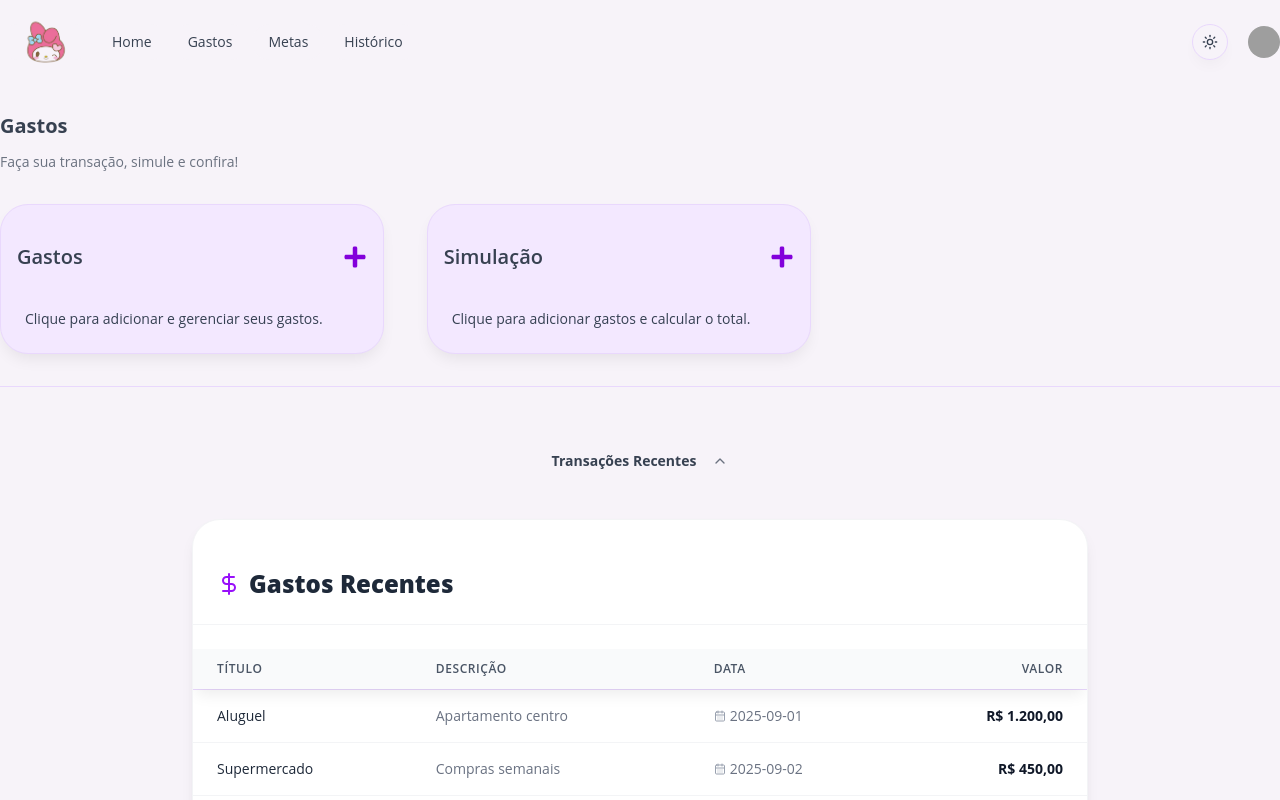
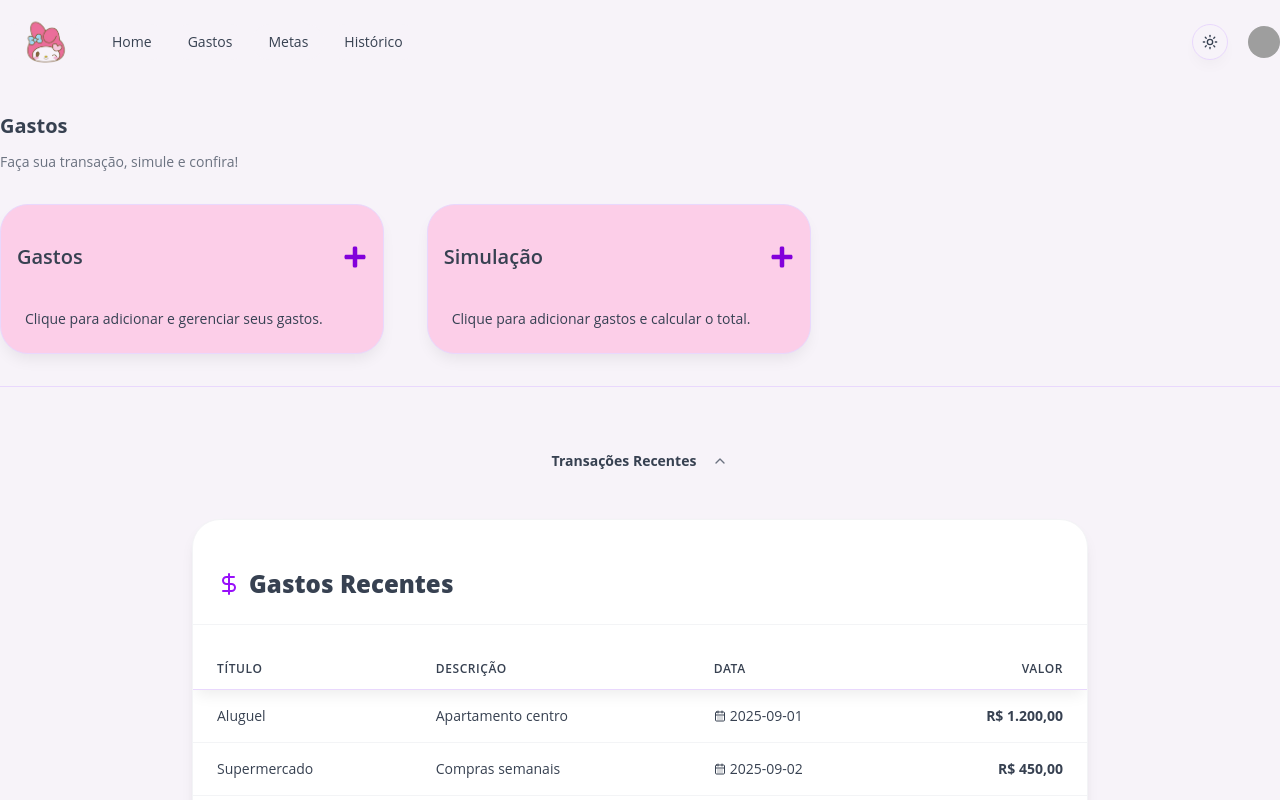
Before and after one commit to davithekid/finances, a Next.js app in the folder front-end/app/: page /transacoes in a window 1280 px wide. Shown: the top 800 px of the page. Built offline with nearby package versions, Linux system fonts and the light colour scheme; grey boxes are pictures that could not be loaded.

Commit message:
style: modo escuro

```diff
--- a/front-end/app/src/app/globals.css
+++ b/front-end/app/src/app/globals.css
@@ -76,9 +76,9 @@
   --card-foreground: oklch(0.3729 0.0306 259.7328);
   --popover: oklch(1.0000 0 0);
   --popover-foreground: oklch(0.3729 0.0306 259.7328);
-  --primary: oklch(0.7367 0.1862 343.6329);
+  --primary: oklch(0.8230 0.1200 346.0180);
   --primary-foreground: oklch(1.0000 0 0);
-  --secondary: oklch(0.7090 0.1592 293.5412);
+  --secondary: oklch(0.9020 0.0630 306.7030);
   --secondary-foreground: oklch(0.4461 0.0263 256.8018);
   --muted: oklch(0.9464 0.0327 307.1745);
   --muted-foreground: oklch(0.5510 0.0234 264.3637);
--- a/front-end/app/src/components/blocks/card/card.jsx
+++ b/front-end/app/src/components/blocks/card/card.jsx
@@ -33,21 +33,21 @@ export function CardDemo() {
       {cards.map((card) => (
         <Card
           key={card.id}
-          className="w-full max-w-sm bg-purple-100 shadow-md hover:shadow-lg transition-shadow duration-300"
+          className="w-full max-w-sm bg-pink-200 dark:bg-[#1c1917] shadow-md hover:shadow-lg transition-shadow duration-300"
         >
           <CardHeader className="flex justify-between items-center p-4">
-            <CardTitle className="text-lg font-semibold dark:text-black">{card.title}</CardTitle>
-            <CardAction className="text-2xl text-purple-700">
+            <CardTitle className="text-lg font-semibold dark:text-white">{card.title}</CardTitle>
+            <CardAction className="text-2xl text-pink-700">
               <card.icon />
             </CardAction>
           </CardHeader>
 
           <CardContent className="px-4 py-2">
-            <p className="text-2xl font-bold text-gray-800">{card.price}</p>
+            <p className="text-2xl font-bold text-gray-800 dark:text-white">{card.price}</p>
           </CardContent>
 
           <CardFooter className="px-4 py-2">
-            <p className="text-sm font-mono text-gray-600">{card.footer}</p>
+            <p className="text-sm font-mono text-gray-600 dark:text-white">{card.footer}</p>
           </CardFooter>
         </Card>
       ))}
--- a/front-end/app/src/components/blocks/card/metas.jsx
+++ b/front-end/app/src/components/blocks/card/metas.jsx
@@ -45,7 +45,7 @@ export function CardMetas() {
   return (
     <>
       {cards.map((card) => (
-        <Card key={card.id} className="w-full max-w-sm bg-purple-100 shadow-md">
+        <Card key={card.id} className="w-full max-w-sm bg-pink-200 dark:bg-[#1c1917] shadow-md">
           <CardHeader>
             <div className="flex items-center justify-between">
               <div className="flex items-center gap-3">
--- a/front-end/app/src/components/blocks/card/simulacao.jsx
+++ b/front-end/app/src/components/blocks/card/simulacao.jsx
@@ -41,15 +41,15 @@ export function CardSimulacao() {
   return (
     <AlertDialog>
       <AlertDialogTrigger asChild>
-        <Card className="w-full max-w-sm bg-purple-100 hover:cursor-pointer hover:shadow-lg hover:scale-101 duration-200 ">
+        <Card className="w-full max-w-sm bg-pink-200 dark:bg-[#1c1917] hover:cursor-pointer hover:shadow-lg hover:scale-101 duration-200 ">
           <CardHeader className="flex items-center justify-between p-4">
             <div>
-              <CardTitle className="lg:text-xl dark:text-black">Simulação</CardTitle>
+              <CardTitle className="lg:text-xl dark:text-white">Simulação</CardTitle>
             </div>
             <FaPlus className="text-2xl text-purple-700" />
           </CardHeader>
           <CardContent>
-            <p className="text-sm text-gray-700">Clique para adicionar gastos e calcular o total.</p>
+            <p className="text-sm text-gray-700 dark:text-white">Clique para adicionar gastos e calcular o total.</p>
           </CardContent>
         </Card>
       </AlertDialogTrigger>
--- a/front-end/app/src/components/blocks/card/transacao.jsx
+++ b/front-end/app/src/components/blocks/card/transacao.jsx
@@ -29,15 +29,15 @@ export function CardGastos() {
   return (
     <AlertDialog>
       <AlertDialogTrigger asChild>
-        <Card className="w-full max-w-sm bg-purple-100 hover:cursor-pointer hover:shadow-lg hover:scale-101 duration-200">
+        <Card className="w-full max-w-sm bg-pink-200 dark:bg-[#1c1917] hover:cursor-pointer hover:shadow-lg hover:scale-101 duration-200">
           <CardHeader className="flex items-center justify-between p-4">
             <div>
-              <CardTitle className="lg:text-xl dark:text-black">Gastos</CardTitle>
+              <CardTitle className="lg:text-xl dark:text-white">Gastos</CardTitle>
             </div>
             <FaPlus className="text-2xl text-purple-700" />
           </CardHeader>
           <CardContent>
-            <p className="text-sm text-gray-700">
+            <p className="text-sm text-gray-700 dark:text-white">
               Clique para adicionar e gerenciar seus gastos.
             </p>
           </CardContent>
--- a/front-end/app/src/components/blocks/table/table.jsx
+++ b/front-end/app/src/components/blocks/table/table.jsx
@@ -26,7 +26,7 @@ export function TableGastos() {
       <Card className="w-full max-w-4xl shadow-xl border-gray-100 rounded-xl transition-all duration-300 hover:shadow-2xl">
         <CardHeader className="flex flex-col sm:flex-row sm:items-center sm:justify-between space-y-3 sm:space-y-0 p-6 border-b border-gray-100">
           <div className="flex flex-col space-y-1.5">
-            <CardTitle className="text-2xl font-extrabold text-gray-800 flex items-center gap-2">
+            <CardTitle className="text-2xl font-extrabold  flex items-center gap-2">
               <DollarSign className="w-6 h-6 text-purple-600" />
               Gastos Recentes
             </CardTitle>
@@ -36,38 +36,38 @@ export function TableGastos() {
 
         <CardContent className="p-0">
           <Table className="w-full text-sm">
-            <TableHeader className="sticky top-0 bg-gray-50 border-b border-gray-100 z-10 shadow-sm">
+            <TableHeader className="sticky top-0  border-b border-gray-100 z-10 shadow-sm">
               <TableRow>
-                <TableHead className="py-3 px-6 text-left text-xs font-semibold text-gray-600 uppercase tracking-wider">Título</TableHead>
-                <TableHead className="py-3 px-6 text-left text-xs font-semibold text-gray-600 uppercase tracking-wider hidden md:table-cell">Descrição</TableHead>
-                <TableHead className="py-3 px-6 text-left text-xs font-semibold text-gray-600 uppercase tracking-wider hidden sm:table-cell">Data</TableHead>
-                <TableHead className="py-3 px-6 text-right text-xs font-semibold text-gray-600 uppercase tracking-wider">Valor</TableHead>
+                <TableHead className="py-3 px-6 text-left text-xs font-semibold  uppercase tracking-wider">Título</TableHead>
+                <TableHead className="py-3 px-6 text-left text-xs font-semibold  uppercase tracking-wider hidden md:table-cell">Descrição</TableHead>
+                <TableHead className="py-3 px-6 text-left text-xs font-semibold  uppercase tracking-wider hidden sm:table-cell">Data</TableHead>
+                <TableHead className="py-3 px-6 text-right text-xs font-semibold  uppercase tracking-wider">Valor</TableHead>
               </TableRow>
             </TableHeader>
             <TableBody>
               {transactions.length > 0 ? (
                 transactions.map((tx, index) => (
                   <TableRow key={index} className="border-b border-gray-100 last:border-0 hover:bg-purple-50 transition-colors duration-150 ease-in-out group">
-                    <TableCell className="py-4 px-6 font-medium text-gray-800 group-hover:text-purple-700 transition-colors duration-150">
+                    <TableCell className="py-4 px-6 font-medium  group-hover:text-purple-700 transition-colors duration-150">
                       {tx.title}
                     </TableCell>
-                    <TableCell className="py-4 px-6 text-gray-500 hidden md:table-cell text-xs sm:text-sm">
-                      {tx.description || <span className="text-gray-400 italic">Sem descrição</span>}
+                    <TableCell className="py-4 px-6  hidden md:table-cell text-xs sm:text-sm">
+                      {tx.description || <span className=" italic">Sem descrição</span>}
                     </TableCell>
-                    <TableCell className="py-4 px-6 text-gray-500 hidden sm:table-cell text-xs sm:text-sm">
+                    <TableCell className="py-4 px-6  hidden sm:table-cell text-xs sm:text-sm">
                       <div className="flex items-center gap-1">
-                        <CalendarDays className="w-3 h-3 text-gray-400" />
+                        <CalendarDays className="w-3 h-3 " />
                         {tx.date}
                       </div>
                     </TableCell>
-                    <TableCell className="py-4 px-6 text-right font-bold text-gray-900 group-hover:text-red-600 transition-colors duration-150">
+                    <TableCell className="py-4 px-6 text-right font-bold group-hover:text-red-600 transition-colors duration-150">
                       {formatCurrency(tx.amount)}
                     </TableCell>
                   </TableRow>
                 ))
               ) : (
                 <TableRow>
-                  <TableCell colSpan={4} className="text-center text-gray-500 py-12 text-base">
+                  <TableCell colSpan={4} className="text-center  py-12 text-base">
                     Nenhum gasto registrado.
                   </TableCell>
                 </TableRow>
--- a/front-end/app/src/components/ui/register-form.jsx
+++ b/front-end/app/src/components/ui/register-form.jsx
@@ -65,7 +65,7 @@ export function RegisterForm({ className, ...props }) {
             <img
               src="https://img.icons8.com/?size=512&id=CvGu0jSeBZLs&format=png"
               alt="Dark"
-              className="absolute inset-0 h-full w-full object-cover hidden dark:block"
+              className="absolute inset-0 h-full w-full p-2  hidden dark:block"
             />
           </div>
 
```
Also changed, not shown: front-end/app/src/components/blocks/table/historico.jsx (+12 -14 lines).
